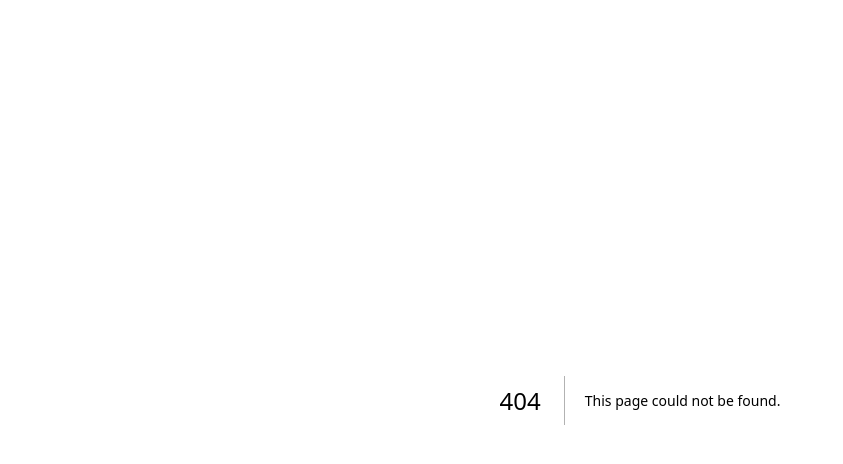
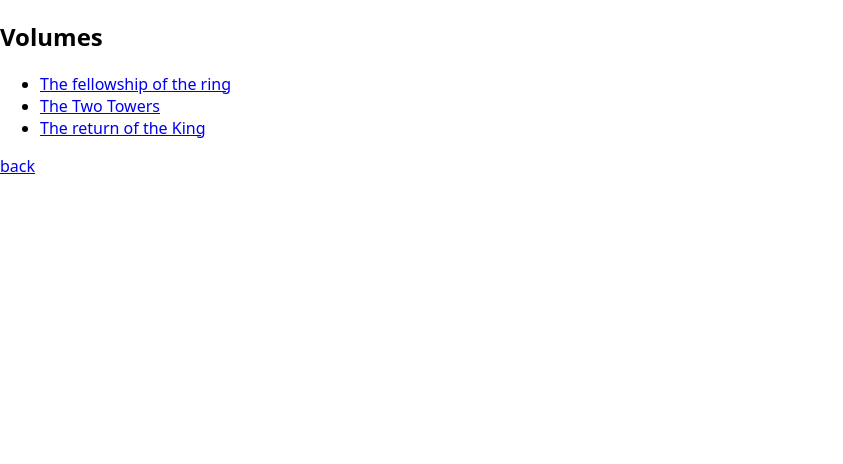
Before and after one commit to henriquepalazzo/lotr-app, a Next.js app: page /Volumes in a window 1280 px wide. Before the commit this address had no page. Shown: the top 464 px of the page, without its empty margins (0-843 px from the left). Built offline with nearby package versions, Linux system fonts and the light colour scheme.

Commit message:
Add pages for the volumes index and for each volume.

```diff
--- /dev/null
+++ b/pages/Volumes/index.js
@@ -0,0 +1,25 @@
+import Link from "next/link";
+
+export default function Volumes() {
+  return (
+    <section>
+      <h1>Volumes</h1>
+      <ul>
+        <li>
+          <Link href="Volumes/the-fellowship-of-the-ring">
+            The fellowship of the ring
+          </Link>
+        </li>
+        <li>
+          <Link href="Volumes/the-two-towers">The Two Towers</Link>
+        </li>
+        <li>
+          <Link href="Volumes/the-return-of-the-king">
+            The return of the King
+          </Link>
+        </li>
+      </ul>
+      <Link href="/">back</Link>
+    </section>
+  );
+}
--- a/pages/index.js
+++ b/pages/index.js
@@ -3,7 +3,8 @@
 export default function HomePage() {
   return (
     <div>
-      <h1>Hello from Next.js</h1>
+      <h1>The Lord of The Rings App</h1>
+      <Link href="/Volumes">Volumes</Link>
     </div>
   );
 }
```
Also changed, not shown: pages/Volumes/the-fellowship-of-the-ring.js (added, +10 -0 lines), pages/Volumes/the-return-of-the-king.js (added, +10 -0 lines), pages/Volumes/the-two-towers.js (added, +10 -0 lines).
